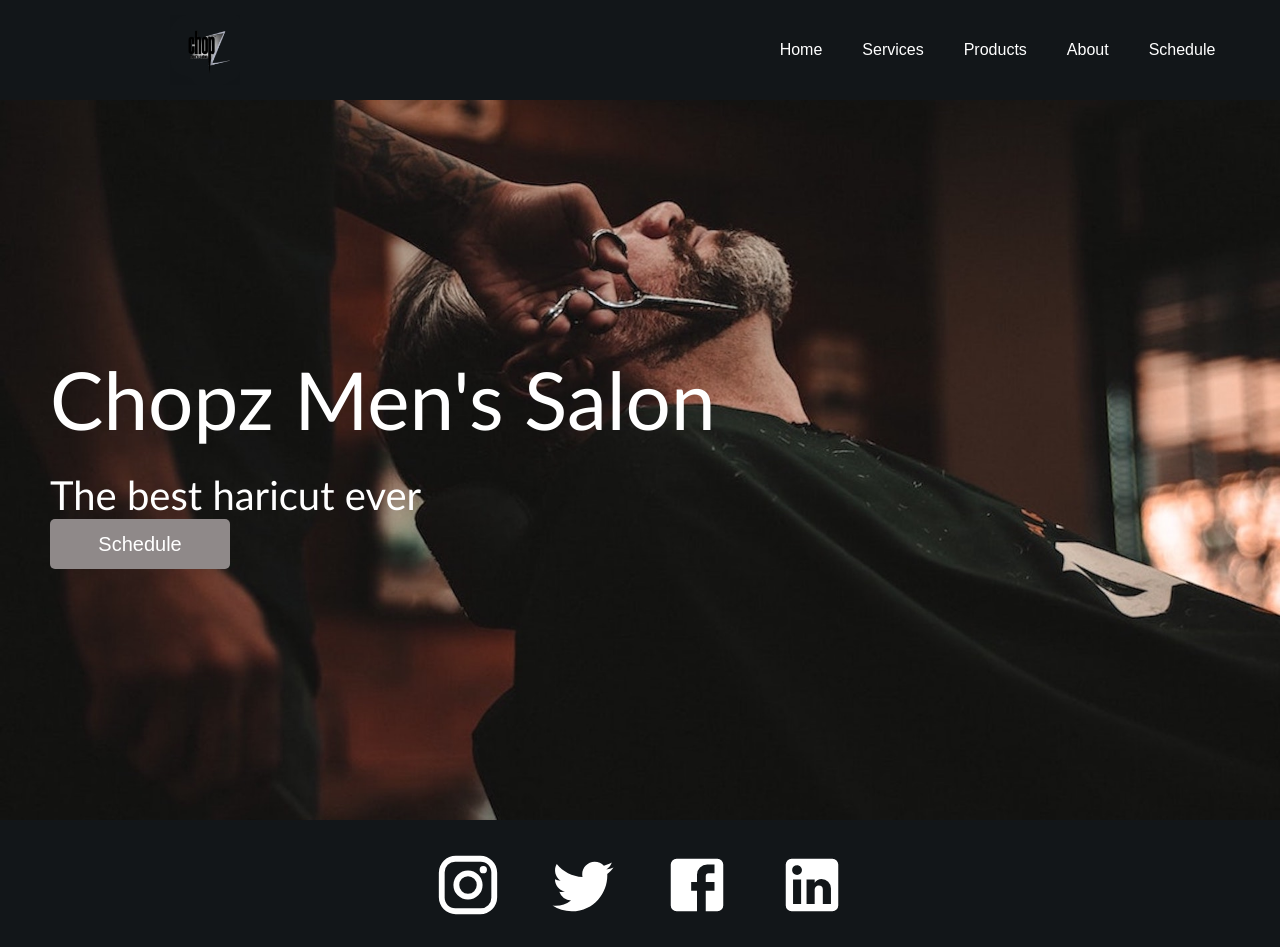
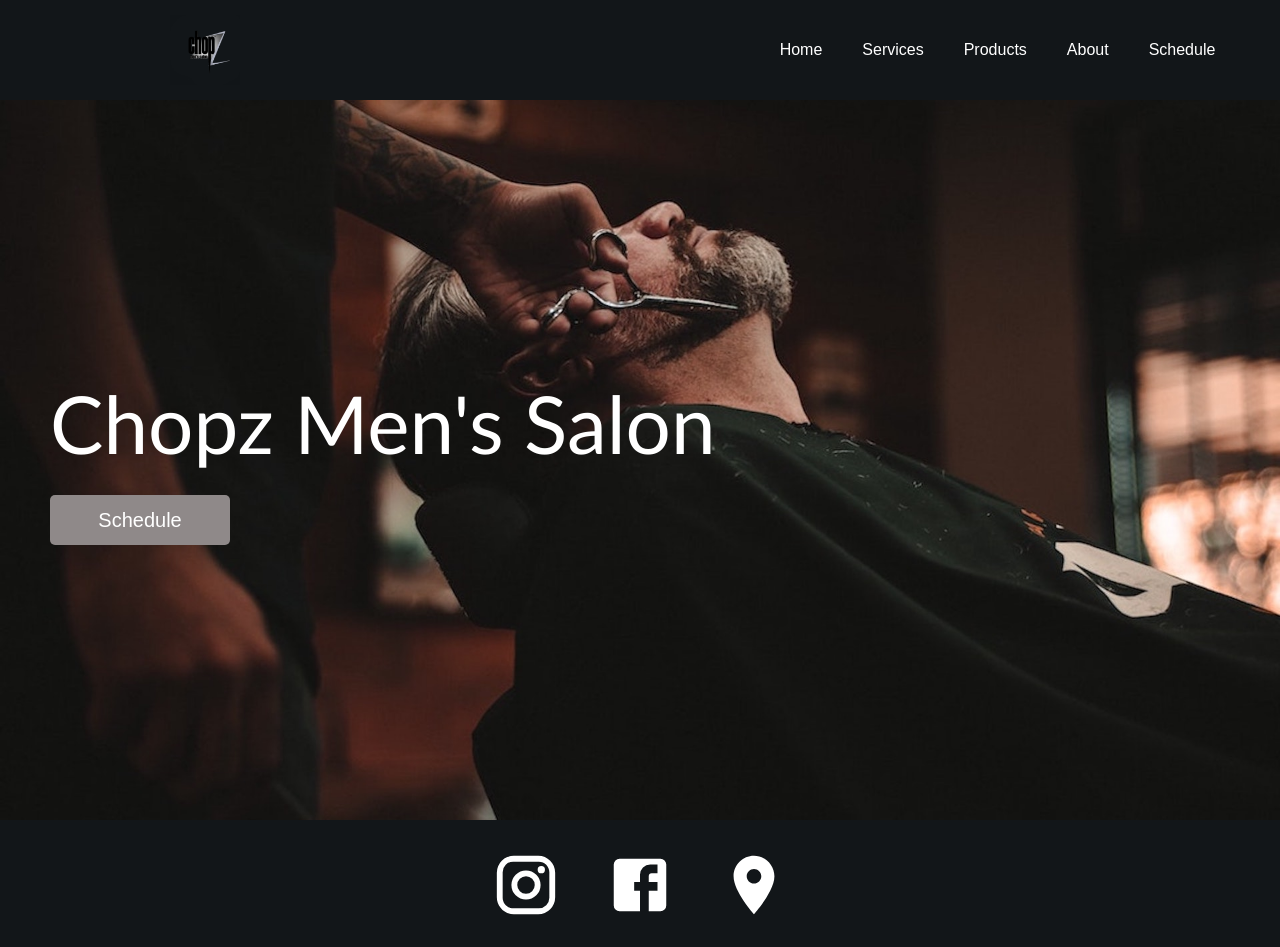
Before and after one commit to pdavisDU/Chopz-react-site, a React (Create React App) app: page / in a window 1280 px wide. Shown: the top 947 px of the page. Built offline with nearby package versions, Linux system fonts and the light colour scheme.

Commit message:
added location icon and link

```diff
--- a/src/components/Footer.js
+++ b/src/components/Footer.js
@@ -1,16 +1,24 @@
 import React from "react";
 // importing icons from material UI website
 import InstagramIcon from "@mui/icons-material/Instagram";
-import TwitterIcon from "@mui/icons-material/Twitter";
 import FacebookIcon from "@mui/icons-material/Facebook";
-import LinkedInIcon from "@mui/icons-material/LinkedIn";
+import PlaceIcon from "@mui/icons-material/Place";
 import "../styles/Footer.css";
 function Footer() {
   return (
     <div className="footer">
       {/* creating the DIV with our socials and their icons */}
       <div className="socialMedia">
-        <InstagramIcon /> <TwitterIcon /> <FacebookIcon /> <LinkedInIcon />
+        <a href="https://www.instagram.com/chopz_mens_salon/">
+          <InstagramIcon />
+        </a>{" "}
+        <a href="https://www.facebook.com/chopzmensalon">
+          <FacebookIcon />
+        </a>{" "}
+        <a href="https://www.google.com/maps/place/Chopz+Mens+Salon/@39.7261546,-104.9861898,17z/data=!3m1!4b1!4m5!3m4!1s0x876c7ed85f88638b:0x3a22b806e3f35edb!8m2!3d39.7261505!4d-104.984035">
+          {" "}
+          <PlaceIcon />
+        </a>
       </div>
       <p className="address">611 Grant Street</p>
       <p className="address">Denver, CO 80203</p>
--- a/src/pages/Home.js
+++ b/src/pages/Home.js
@@ -8,7 +8,6 @@
     <div className="home" style={{ backgroundImage: `url(${BannerImage})` }}>
       <div className="headerContainer">
         <h1>Chopz Men's Salon</h1>
-        <p> The best haricut ever</p>
         <Link to="/schedule">
           <button> Schedule </button>
         </Link>
```
